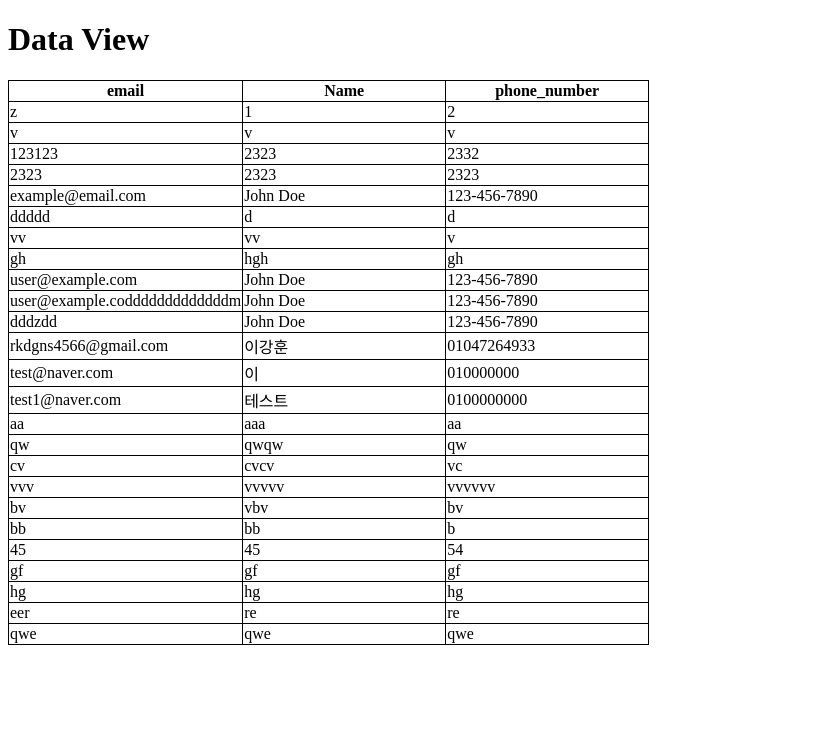
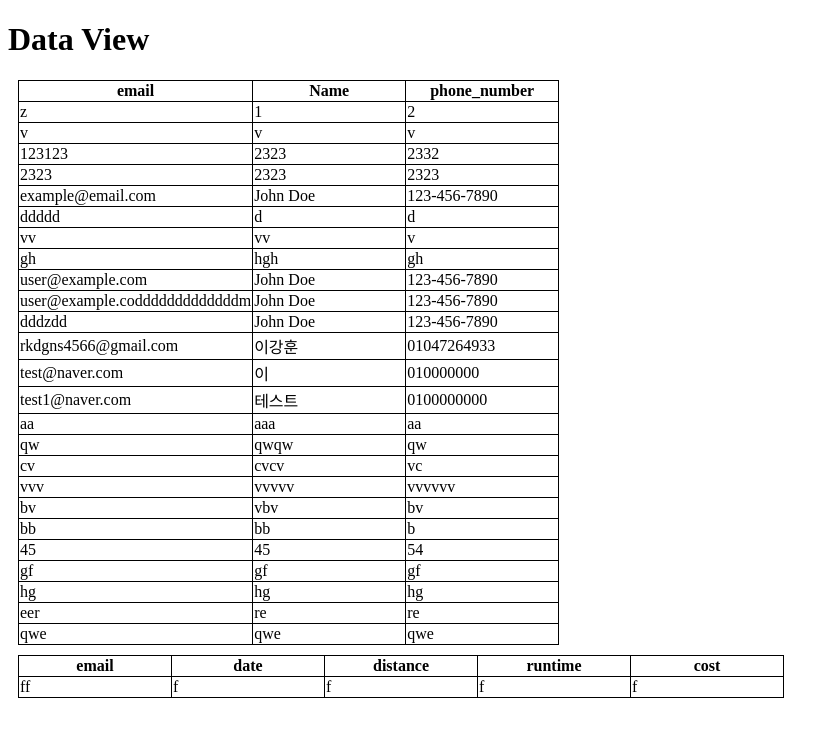
Before and after one commit to DongUk-Shin/Kickboard_server, a Flask app: page /dataviewTest/ in a window 1280 px wide. Shown: the top 737 px of the page, without its empty margins (0-839 px from the left). Run offline with Flask 3, Linux system fonts and the light colour scheme.

Commit message:
운행기록 오류수정

```diff
--- a/kickboard/templates/dataview.html
+++ b/kickboard/templates/dataview.html
@@ -4,12 +4,13 @@
     <style>
         table {
             border-collapse: collapse;
+            margin: 10px
         }
         table, th, td {
             border: 1px solid #000; /* 테두리 스타일 지정 */
         }
         th, td {
-            width : 200px
+            width : 150px
         }
     </style>
     <title>Data View</title>
@@ -25,7 +26,7 @@
             </tr>
         </thead>
         <tbody>
-            {% for item in data %}
+            {% for item in info %}
                 <tr>
                     <td>{{ item.email }}</td>
                     <td>{{ item.name }}</td>
@@ -34,5 +35,27 @@
             {% endfor %}
         </tbody>
     </table>
+    <table>
+        <thead>
+            <tr>
+                <th>email</th>
+                <th>date</th>
+                <th>distance</th>
+                <th>runtime</th>
+                <th>cost</th>
+            </tr>
+        </thead>
+        <tbody>
+            {% for item in ridelog %}
+                <tr>
+                    <td>{{ item.email }}</td>
+                    <td>{{ item.date }}</td>
+                    <td>{{ item.distance }}</td>
+                    <td>{{ item.runtime }}</td>
+                    <td>{{ item.cost }}</td>
+                </tr>
+            {% endfor %}
+        </tbody>
+    </table>
 </body>
 </html>
--- a/kickboard/templates/main.html
+++ b/kickboard/templates/main.html
@@ -1,7 +1,7 @@
 <!DOCTYPE html>
 <html>
 <body>
-    <h1>메인 화면</h1>
+    <h1>테스트 페이지 메인 화면</h1>
 
     {% if session_id %}
         <p>현재 로그인한 사용자: {{ session_id }}</p>
--- a/kickboard/templates/saveriderog.html
+++ b/kickboard/templates/saveriderog.html
@@ -2,7 +2,7 @@
 <html>
 <body>
 
-    <form method="POST" action="/saveriderog">
+    <form method="POST" action="/saveriderogTest">
 
         <label for="email_input">아이디:</label>
         <input type="text" id="email_input" name="email_input" required><br>
--- a/kickboard/views/html_views.py
+++ b/kickboard/views/html_views.py
@@ -69,11 +69,12 @@ def logoutTest():
 #DB 표시
 @bp.route('dataviewTest/')
 def dataviewTest():
-    data = information.query.all()
-    return render_template('dataview.html', data=data)
+    info = information.query.all()
+    ridelog = RideLog.query.all()
+    return render_template('dataview.html', info=info, ridelog=ridelog)
 
 # 이미지 받기
-@bp.route('imageTest/', methods=['Get', 'POST'])
+@bp.route('imageTest/', methods=['GET', 'POST'])
 def getImage():
     if request.method == 'POST':
 
```
Also changed, not shown: kickboard.db.
